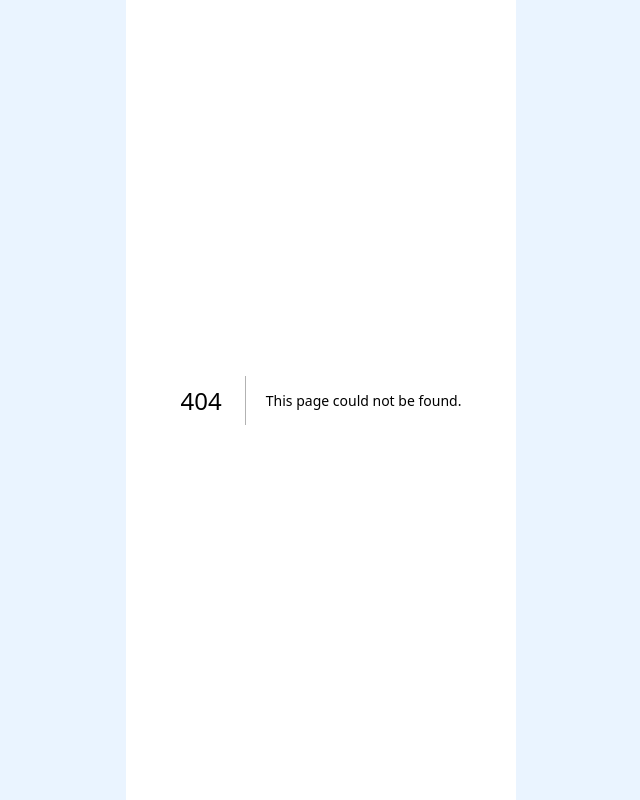
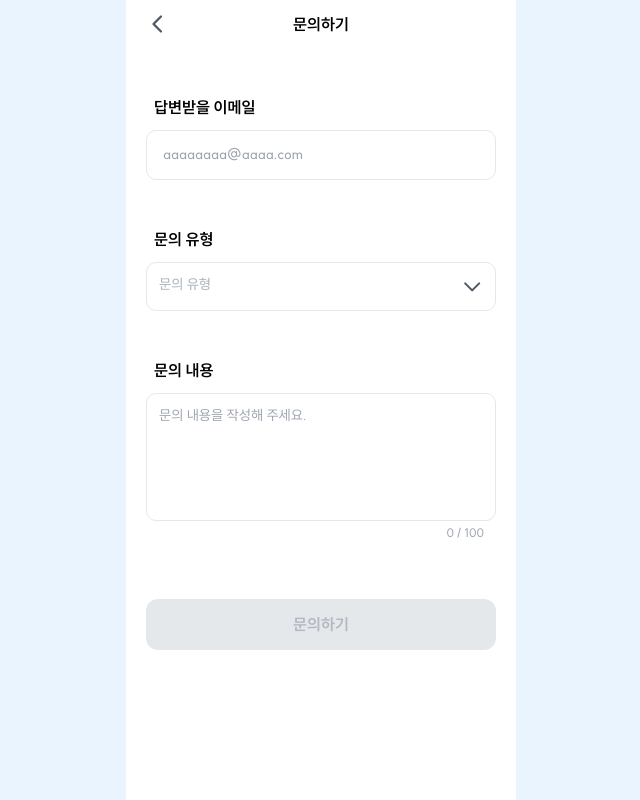
Before and after one commit to CupFeeDeal/cupfeedeal-FE, a Next.js app: page /mypage/ask in a window 1280 px wide. Before the commit this address had no page. Shown: the whole page, without its empty margins (319-959 px from the left). Built offline with nearby package versions, Linux system fonts and the light colour scheme.

Commit message:
feat: 마이페이지 문의하기 퍼블리싱

```diff
--- a/src/app/globals.css
+++ b/src/app/globals.css
@@ -21,6 +21,10 @@
   input:focus {
     outline: none;
   }
+
+  textarea:focus {
+    outline: none;
+  }
 }
 
 ::-webkit-scrollbar {
--- a/src/app/mypage/_components/MyTab.tsx
+++ b/src/app/mypage/_components/MyTab.tsx
@@ -1,13 +1,13 @@
 "use client";
 import { Back, MyTabCupcatBg, MyTabHistoryBg } from "@assets/icons";
-// import { useRouter } from "next/navigation";
+import { useRouter } from "next/navigation";
 
 const MyTab = () => {
-  //const router = useRouter();
-  //const handleWithdraw = router.push("/"); // 임시
+  const router = useRouter();
+  // const handleWithdraw = router.push("/"); // 임시
 
   const menuList = [
-    { id: 1, menu: "닉네임 변경", href: "/nickname" },
+    { id: 1, menu: "닉네임 변경" },
     { id: 2, menu: "문의하기", href: "/ask" },
     { id: 3, menu: "로그아웃", href: "/" },
     { id: 4, menu: "회원 탈퇴" },
@@ -17,11 +17,17 @@ const MyTab = () => {
     <div className="flex flex-col relative bg-white mb-[30px] rounded rounded-t-[20px] z-10 -mt-7">
       {/*탭 카드*/}
       <div className="flex flex-row justify-center gap-3 mt-7 mb-5">
-        <span className="relative cursor-pointer">
+        <span
+          className="relative cursor-pointer"
+          onClick={() => router.push("/mypage/history")}
+        >
           <MyTabHistoryBg width={169} height={120} />
           <div className="absolute Body_1_bold top-3 left-4">구독 내역</div>
         </span>
-        <span className="relative cursor-pointer">
+        <span
+          className="relative cursor-pointer"
+          onClick={() => router.push("/mypage/previous")}
+        >
           <MyTabCupcatBg width={169} height={120} />
           <div className="absolute Body_1_bold top-3 left-4">지나간 컵캣</div>
         </span>
--- /dev/null
+++ b/src/app/mypage/ask/_components/AskContents.tsx
@@ -0,0 +1,95 @@
+"use client";
+
+import { useState } from "react";
+import Dropdown from "./Dropdown";
+
+interface Input {
+  email: string;
+  category: string;
+  description: string;
+}
+
+const AskContents = () => {
+  const [inputInfo, setInputInfo] = useState<Input>({
+    email: "",
+    category: "",
+    description: "",
+  });
+
+  const askCategory = [
+    "기술적 오류",
+    "디자인 오류",
+    "환불 및 취소 관련",
+    "결제 관련",
+    "구독 관련 기타",
+  ];
+
+  const handleInputChange = (name: string, value: string) => {
+    setInputInfo((prev) => ({
+      ...prev,
+      [name]: value,
+    }));
+  };
+
+  const handleDescription = (e: React.ChangeEvent<HTMLTextAreaElement>) => {
+    const value = e.target.value;
+    if (value.length <= 100) {
+      setInputInfo((prev) => ({
+        ...prev,
+        description: value,
+      }));
+    }
+  };
+
+  return (
+    <div className="w-full flex flex-col px-5 pt-12">
+      <div className="flex flex-col gap-12">
+        <div>
+          <div className="Body_1_bold px-2 mb-3">답변받을 이메일</div>
+          <input
+            name="email"
+            value={inputInfo.email}
+            onChange={(e) => handleInputChange("email", e.target.value)}
+            placeholder="aaaaaaaa@aaaa.com"
+            className="flex w-full px-4 py-[14px] Body_2_med border rounded-[10px] rounded-Grey-300"
+          />
+        </div>
+
+        <div>
+          <div className="Body_1_bold px-2 mb-3">문의 유형</div>
+          <Dropdown
+            options={askCategory}
+            placeholder="문의 유형"
+            value={inputInfo.category}
+            onChange={(value) => handleInputChange("category", value)}
+          />
+        </div>
+
+        <div>
+          <div className="Body_1_bold px-2 mb-3">문의 내용</div>
+          <textarea
+            name="description"
+            placeholder="문의 내용을 작성해 주세요."
+            value={inputInfo.description}
+            onChange={handleDescription}
+            className="flex w-full h-32 resize-none p-3 Body_2_reg border rounded-[10px] rounded-Grey-300"
+          ></textarea>
+          <div className=" Caption_med text-gray-400 mt-1 px-3 justify-self-end">
+            {inputInfo.description.length} / 100
+          </div>
+        </div>
+      </div>
+      <div
+        className={`flex w-full justify-center Body_1_bold rounded-xl px-6 py-[0.88rem] mt-[3.6rem] ${
+          Object.values(inputInfo).every((value) => value.trim() !== "")
+            ? "bg-Main_Blue text-white cursor-pointer"
+            : "bg-Grey-200 text-Grey-400"
+        }`}
+      >
+        문의하기
+      </div>
+    </div>
+  );
+};
+
+export default AskContents;
--- /dev/null
+++ b/src/app/mypage/ask/_components/Dropdown.tsx
@@ -0,0 +1,58 @@
+"use client";
+
+import { useState } from "react";
+import { Back } from "src/assets/icons";
+
+type SelectProps = {
+  options: string[];
+  value: string;
+  placeholder: string;
+  onChange: (value: string) => void;
+};
+
+export default function Dropdown({
+  options,
+  value,
+  placeholder,
+  onChange,
+}: SelectProps) {
+  const [isOpen, setIsOpen] = useState(false);
+
+  const handleOptionClick = (option: string) => {
+    onChange(option); // 바로 값 전달
+    setIsOpen(false); // 드롭다운 닫기
+  };
+
+  return (
+    <div className="relative w-full">
+      {/* 드롭다운 버튼 */}
+      <span
+        onClick={() => setIsOpen(!isOpen)}
+        className=" relative bg-white z-10 flex w-full p-3 max-h-[17.75rem] border rounded-[10px] rounded-Grey-300 cursor-pointer"
+      >
+        <div className={`w-full Body_2_med }`}>
+          {value || <span className="text-Grey-400">{placeholder}</span>}
+        </div>
+        <Back className="-rotate-90" />
+      </span>
+
+      {/* 옵션 리스트 */}
+      {isOpen && (
+        <ul
+          className=" relative z-5 flex flex-col w-full max-h-[17.75rem] border rounded-lg rounded-Grey-300 pt-6 -mt-6"
+          onBlur={() => setIsOpen(false)}
+        >
+          {options.map((option) => (
+            <li
+              key={option}
+              onClick={() => handleOptionClick(option)}
+              className="Body_2_med text-Grey-500 hover:text-black py-[0.65rem] px-4 cursor-pointer border-b last:border-b-0"
+            >
+              {option}
+            </li>
+          ))}
+        </ul>
+      )}
+    </div>
+  );
+}
--- /dev/null
+++ b/src/app/mypage/ask/page.tsx
@@ -0,0 +1,14 @@
+// components
+import TopBar from "@common/TopBar";
+import AskContents from "./_components/AskContents";
+
+export default function Ask() {
+  return (
+    <div className="flex w-full flex-col">
+      <TopBar title="문의하기" />
+      <div className="w-full relative">
+        <AskContents />
+      </div>
+    </div>
+  );
+}
--- /dev/null
+++ b/src/app/mypage/history/_components/SearchBar.tsx
@@ -0,0 +1,21 @@
+"use client";
+//import { useState } from "react";
+import { Search } from "@assets/icons";
+
+const SearchBar = () => {
+  //const [query, setQuery] = useState("");
+
+  return (
+    <div className="w-full px-5 absolute z-10 top-4">
+      <div className="flex flex-row items-center gap-3 px-3 py-[0.88rem] rounded-[0.625rem] bg-white shadow-[0_0_11px_0_rgba(153,153,159,0.26)]">
+        <input
+          className="flex flex-1 Body_2_med"
+          placeholder="카페와 구독권을 검색해보세요"
+        />
+        <Search width={18.5} height={18.5} className="cursor-pointer" />
+      </div>
+    </div>
+  );
+};
+
+export default SearchBar;
--- /dev/null
+++ b/src/app/mypage/history/page.tsx
@@ -0,0 +1,14 @@
+// components
+import TopBar from "@common/TopBar";
+import SearchBar from "./_components/SearchBar";
+
+export default function History() {
+  return (
+    <div className="flex w-full flex-col">
+      <TopBar title="구독 내역" />
+      <div className="w-full relative">
+        <SearchBar />
+      </div>
+    </div>
+  );
+}
--- a/src/app/mypage/page.tsx
+++ b/src/app/mypage/page.tsx
@@ -3,7 +3,7 @@ import TopBar from "@common/TopBar";
 import MyBanner from "./_components/MyBanner";
 import MyTab from "./_components/MyTab";
 
-export default function My() {
+export default function Mypage() {
   return (
     <div className="flex w-full flex-col">
       <TopBar title="마이페이지" />
--- /dev/null
+++ b/src/app/mypage/previous/page.tsx
@@ -0,0 +1,17 @@
+// components
+import TopBar from "@common/TopBar";
+
+export default function Previous() {
+  return (
+    <div className="flex w-full flex-col">
+      <TopBar title="지나간 컵캣" />
+      <div className="w-full relative bg-Pale_Blue_2">
+        {/* <span className="flex Headline_3 pt-6">
+          지금까지 두 컵캣을
+          <br />
+          만났어요!
+        </span> */}
+      </div>
+    </div>
+  );
+}
```
